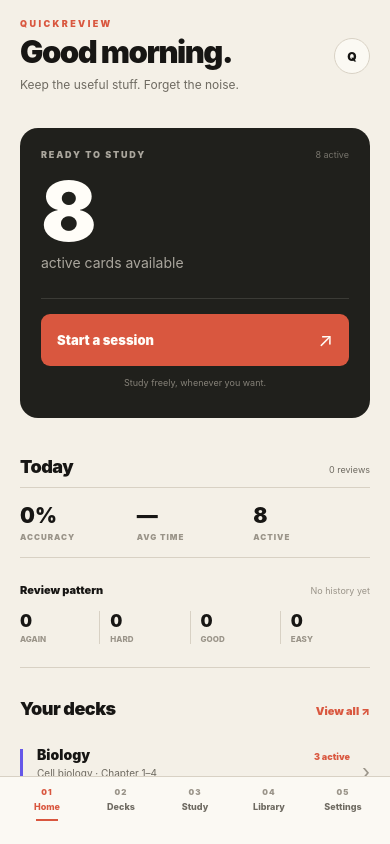
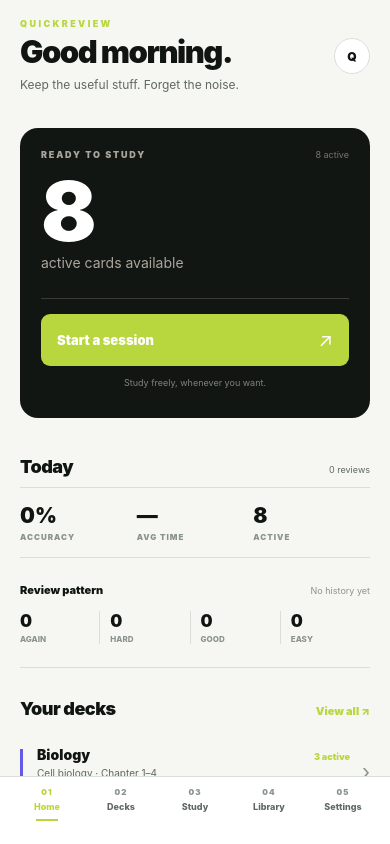
Before and after one commit to geojoshuaaquino-source/QuickReview, a React Native app: screen / in a window 390 px wide. Built offline with nearby package versions, Linux system fonts and the light colour scheme.

Commit message:
Overhaul design tokens for focused study UI

```diff
--- a/src/presentation/theme.ts
+++ b/src/presentation/theme.ts
@@ -1,6 +1,7 @@
 export const theme={
-  colors:{bg:'#F4F0E7',surface:'#FBF9F3',surface2:'#E9E3D8',ink:'#171614',muted:'#6E6A61',faint:'#9A9489',line:'#D8D1C4',accent:'#D9573F',accentSoft:'#F4DDD5',green:'#2E765D',greenSoft:'#DDEAE3',red:'#B84A43',redSoft:'#F1DEDB',purple:'#6258A7',purpleSoft:'#E6E2F1',cyan:'#28757A',dark:'#20201C',white:'#FFFDF8'},
-  radius:{sm:6,md:10,lg:14,xl:18,pill:999},
-  space:{xs:4,sm:8,md:12,lg:16,xl:24,xxl:32,huge:40}
+  colors:{bg:'#F6F7F2',surface:'#FFFFFF',surface2:'#ECEFE7',ink:'#101512',muted:'#5F6862',faint:'#8A948D',line:'#D9DED8',accent:'#B8D63D',accentInk:'#182000',dark:'#121613',darkMuted:'#AEB7AF',success:'#3E8F68',successSoft:'#E2F0E8',danger:'#C94D4D',dangerSoft:'#F8E4E4',white:'#FFFFFF',black:'#000000'},
+  radius:{sm:8,md:12,lg:16,xl:22,pill:999},
+  space:{xs:4,sm:8,md:12,lg:16,xl:24,xxl:32,huge:48},
+  typography:{display:34,title:26,heading:19,body:15,meta:12,caption:10}
 } as const;
 export type Theme=typeof theme;
```
